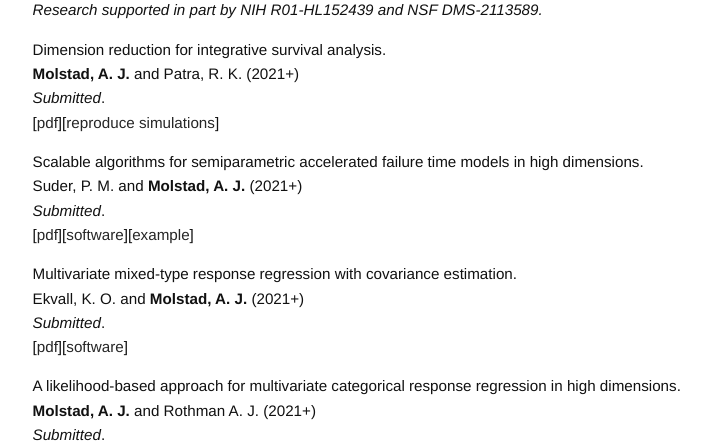
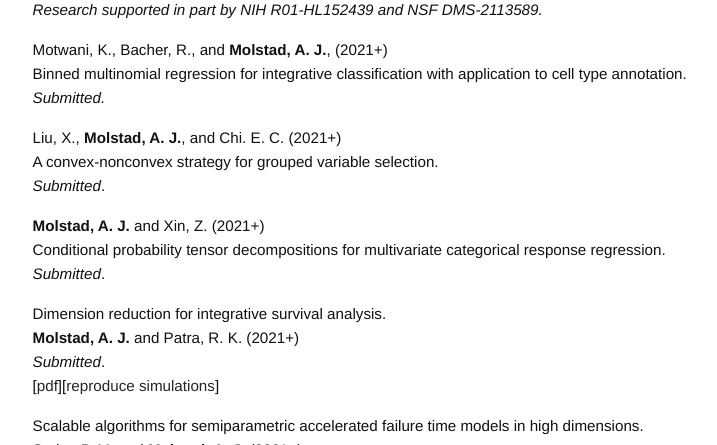
Before and after one commit to ajmolstad/ajmolstad.github.io, a Jekyll site: the page built from research.md, in a window 1280 px wide and 900 px high, cut to the strip 455-900 px from the top of the window. Shown: the whole strip, without its empty margins (275-992 px from the left). Built offline with Jekyll 4.4.1, drawn with Linux system fonts in a browser that asks for light colours.

Commit message:
Update research.md

```diff
--- a/research.md
+++ b/research.md
@@ -8,19 +8,19 @@ permalink: /research/
 
 *Research supported in part by NIH R01-HL152439 and NSF DMS-2113589.*
 
-<!-- Motwani, K., Bacher, R., and **Molstad, A. J.**, (2021+) <br>
+Motwani, K., Bacher, R., and **Molstad, A. J.**, (2021+) <br>
 Binned multinomial regression for integrative classification with
 application to cell type annotation. <br>
-*Submitted.* <br>   -->
+*Submitted.* <br>
 
-<!-- Liu, X., **Molstad, A. J.**, and Chi. E. C. (2021+) <br>
-Nearly unbiased group selection with convex GMC penalization <br>
-*Submitted*. <br> -->
+Liu, X., **Molstad, A. J.**, and Chi. E. C. (2021+) <br>
+A convex-nonconvex strategy for grouped variable selection. <br>
+*Submitted*. <br>
 
-<!-- **Molstad, A. J.** and Xin, Z. (2021+)<br>
+**Molstad, A. J.** and Xin, Z. (2021+)<br>
 Conditional probability tensor decompositions for
 multivariate categorical response regression. <br>
-*Submitted*. <br> -->
+*Submitted*. <br>
 
 Dimension reduction for integrative survival analysis. <br>
 **Molstad, A. J.** and Patra, R. K. (2021+)<br>
```
